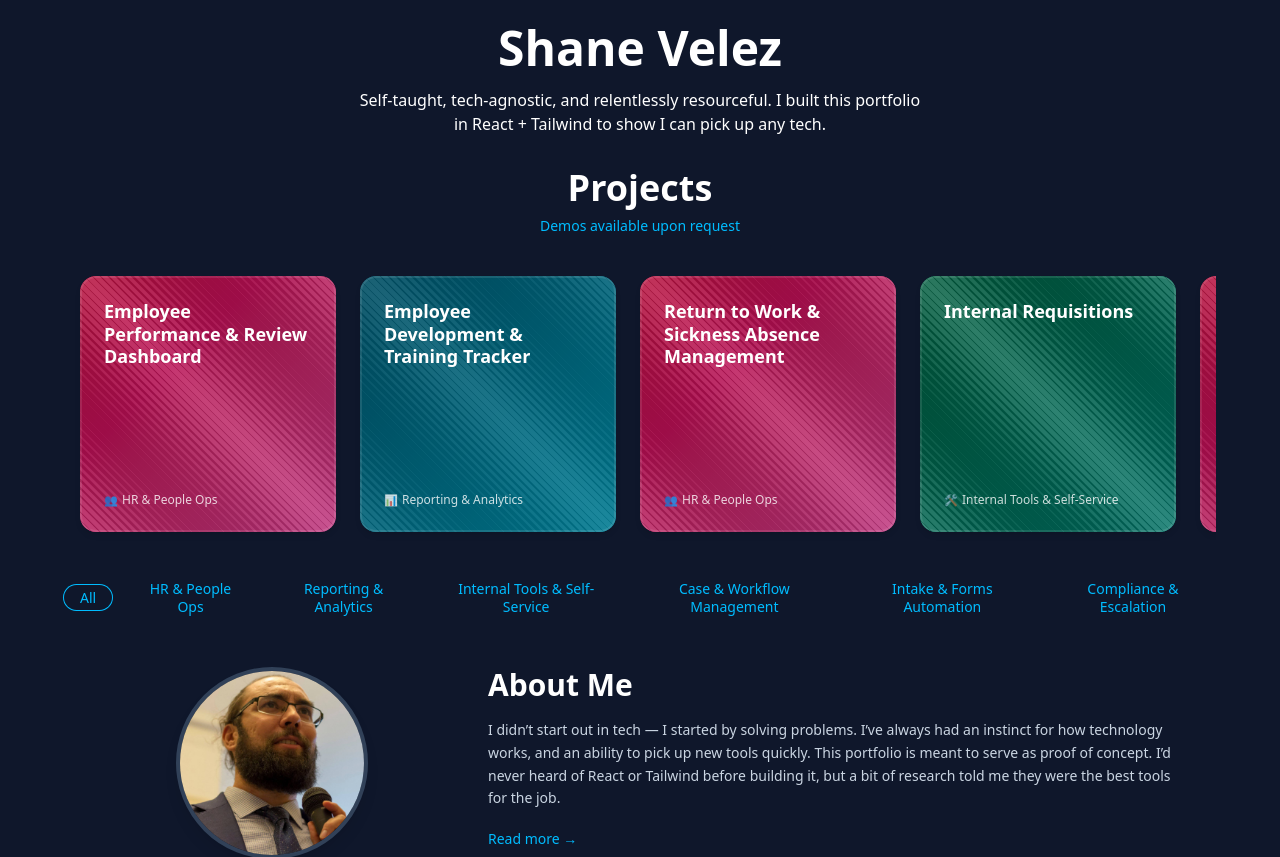
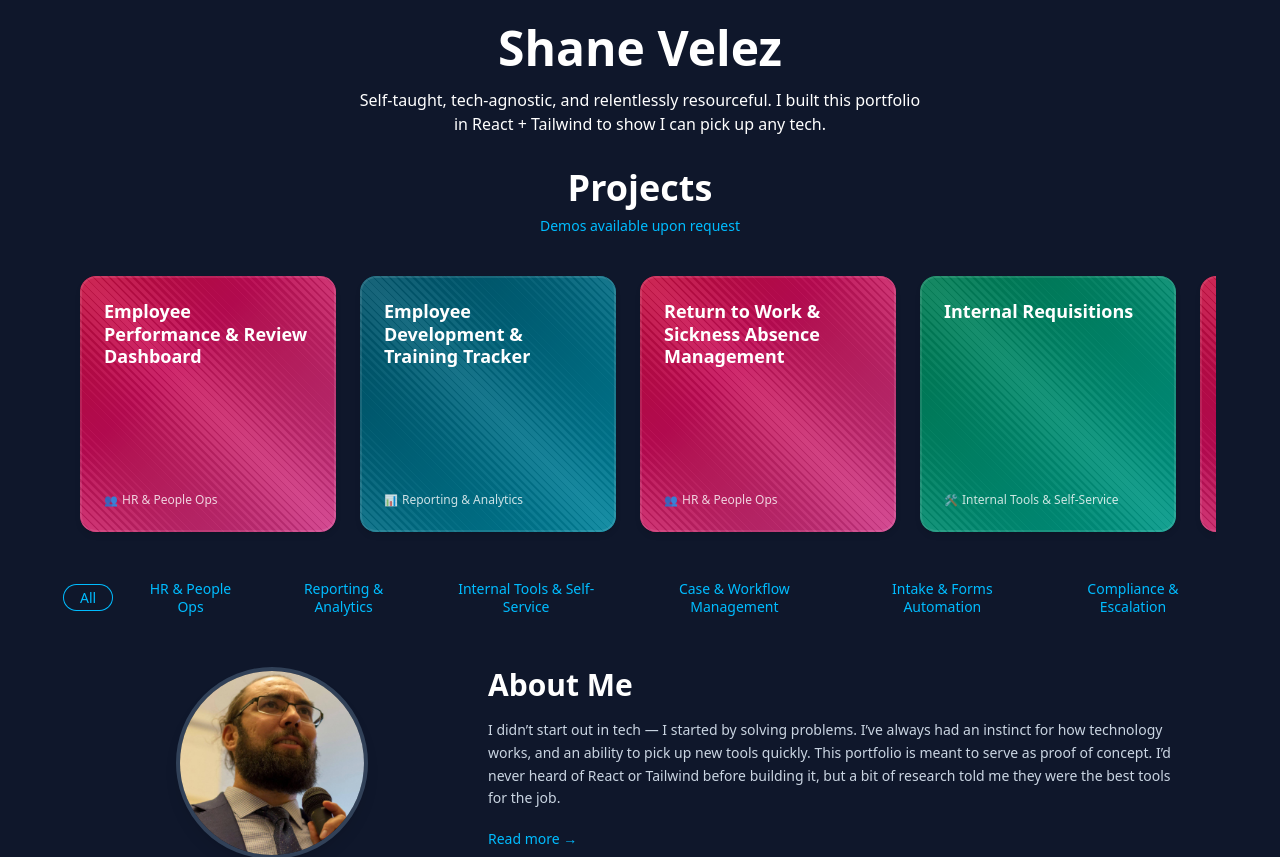
Before and after one commit to shanevelez/portfolio, a React (Vite) app: page / in a window 1280 px wide. Shown: the top 857 px of the page. Built offline with nearby package versions, Linux system fonts and the light colour scheme.

Commit message:
more overlay tweaks

```diff
--- a/src/components/ProjectCard.jsx
+++ b/src/components/ProjectCard.jsx
@@ -12,11 +12,11 @@ const categoryGradients = {
 
 const categoryOverlayOpacity = {
   "Case & Workflow Management": "opacity-40",
-  "HR & People Ops": "opacity-40",
-  "Reporting & Analytics": "opacity-40",
-  "Internal Tools & Self-Service": "opacity-50",
-  "Intake & Forms Automation": "opacity-40",
-  "Compliance & Escalation": "opacity-30",
+  "HR & People Ops": "opacity-30",
+  "Reporting & Analytics": "opacity-35",
+  "Internal Tools & Self-Service": "opacity-25",
+  "Intake & Forms Automation": "opacity-35",
+  "Compliance & Escalation": "opacity-25",
   "Default": "opacity-40",
 };
 
```
